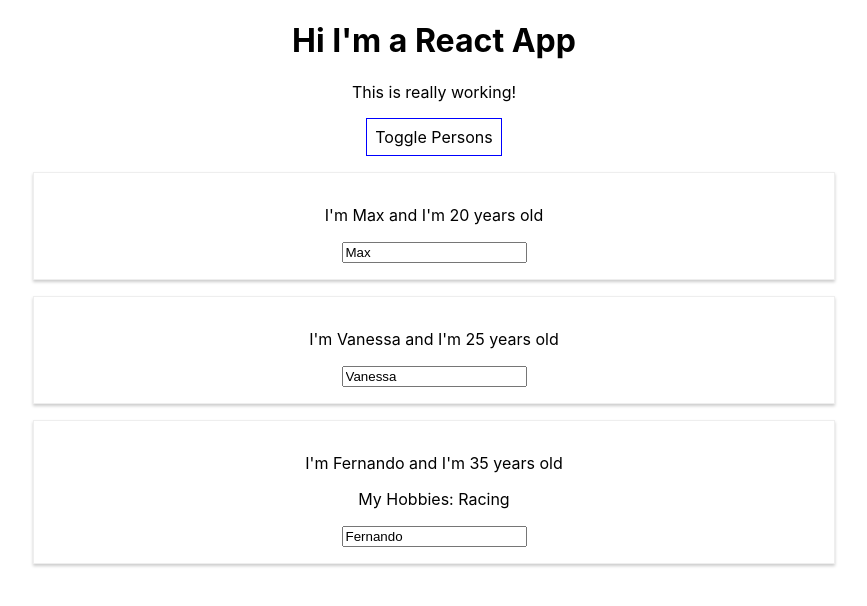
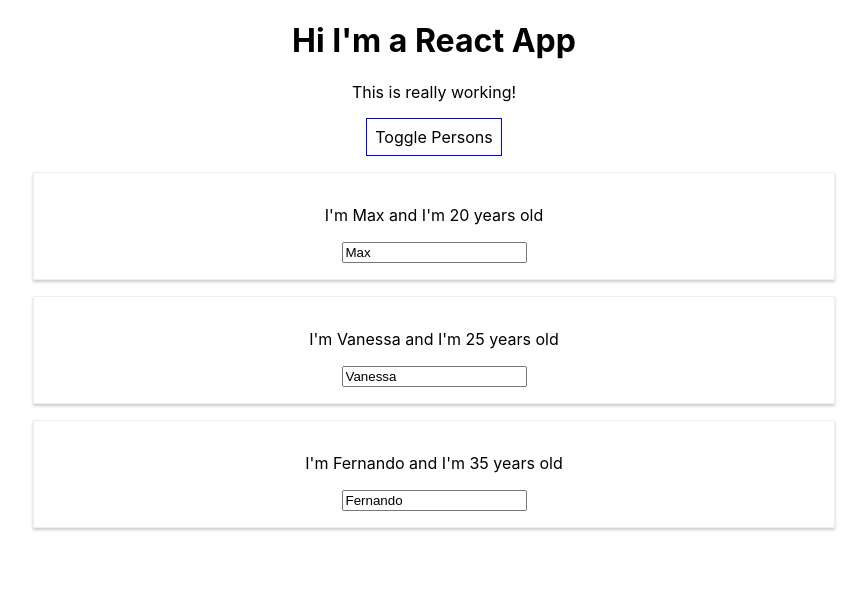
Before and after one commit to fh25/react-example, a React (Create React App) app in the folder react-ex1/: page / in a window 1280 px wide. Both pictures are taken after a click on the button "Toggle Persons". Shown: the top 606 px of the page, without its empty margins (206-1073 px from the left). Built offline with nearby package versions, Linux system fonts and the light colour scheme.

Commit message:
Outputting a list without hard-coding values using built-in JS map function

```diff
--- a/react-ex1/src/App.js
+++ b/react-ex1/src/App.js
@@ -55,12 +55,13 @@
         if (this.state.showPersons) {
            persons = (
                <div>
-                   <Person name={this.state.persons[0].name} age={this.state.persons[0].age}/>
-                   <Person name={this.state.persons[1].name} age={this.state.persons[1].age}
-                           click={this.switchNameHandler.bind(this, 'MAX!!')} changed={this.nameChangedHandler} />
-                   <Person name={this.state.persons[2].name} age={this.state.persons[2].age}>My Hobbies: Racing</Person>
+                   {this.state.persons.map(person => {
+                       return <Person
+                           name={person.name}
+                           age={person.age} />
+                   })}
                </div>
-           )
+           );
         }
 
         return (
```
